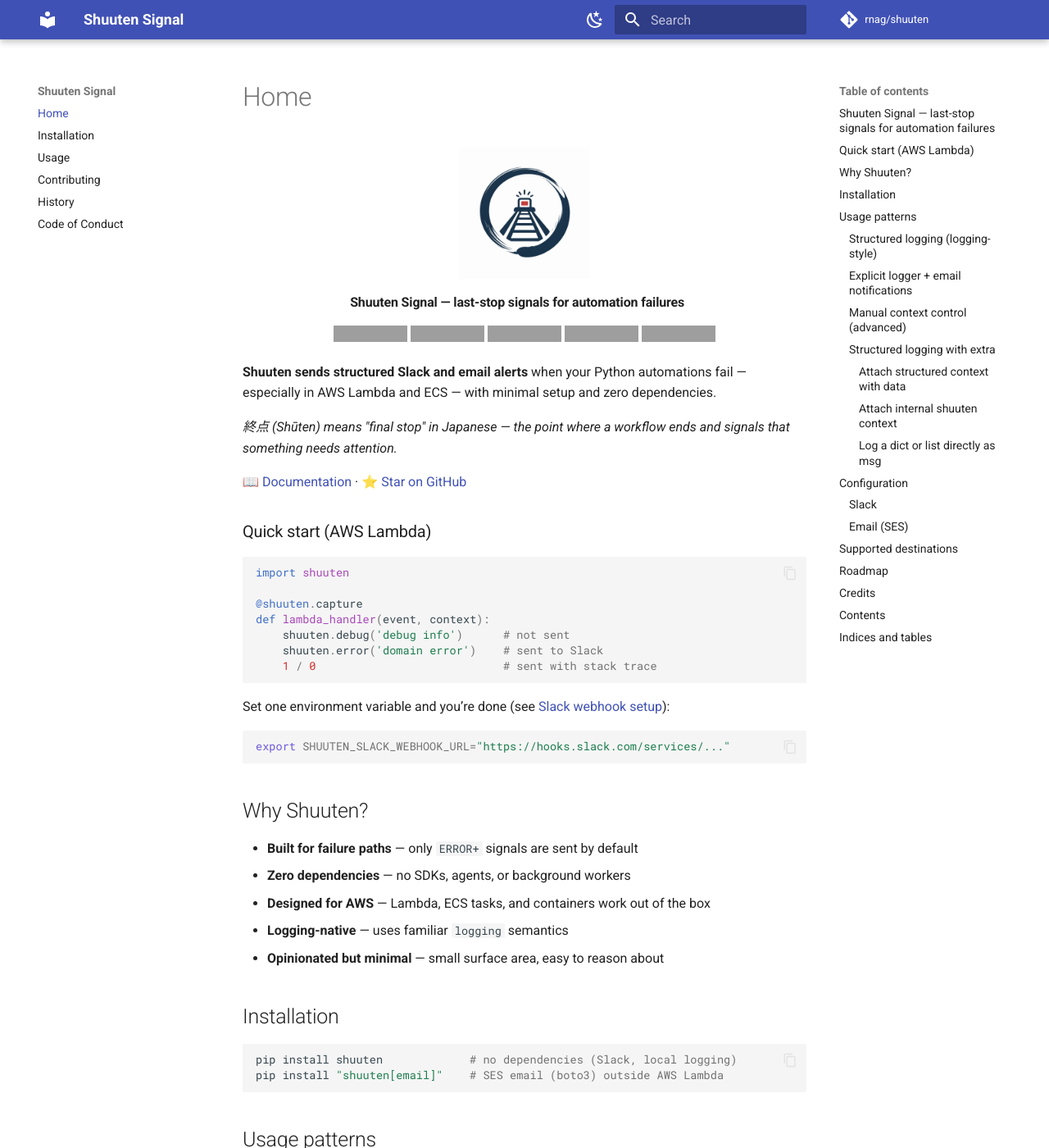
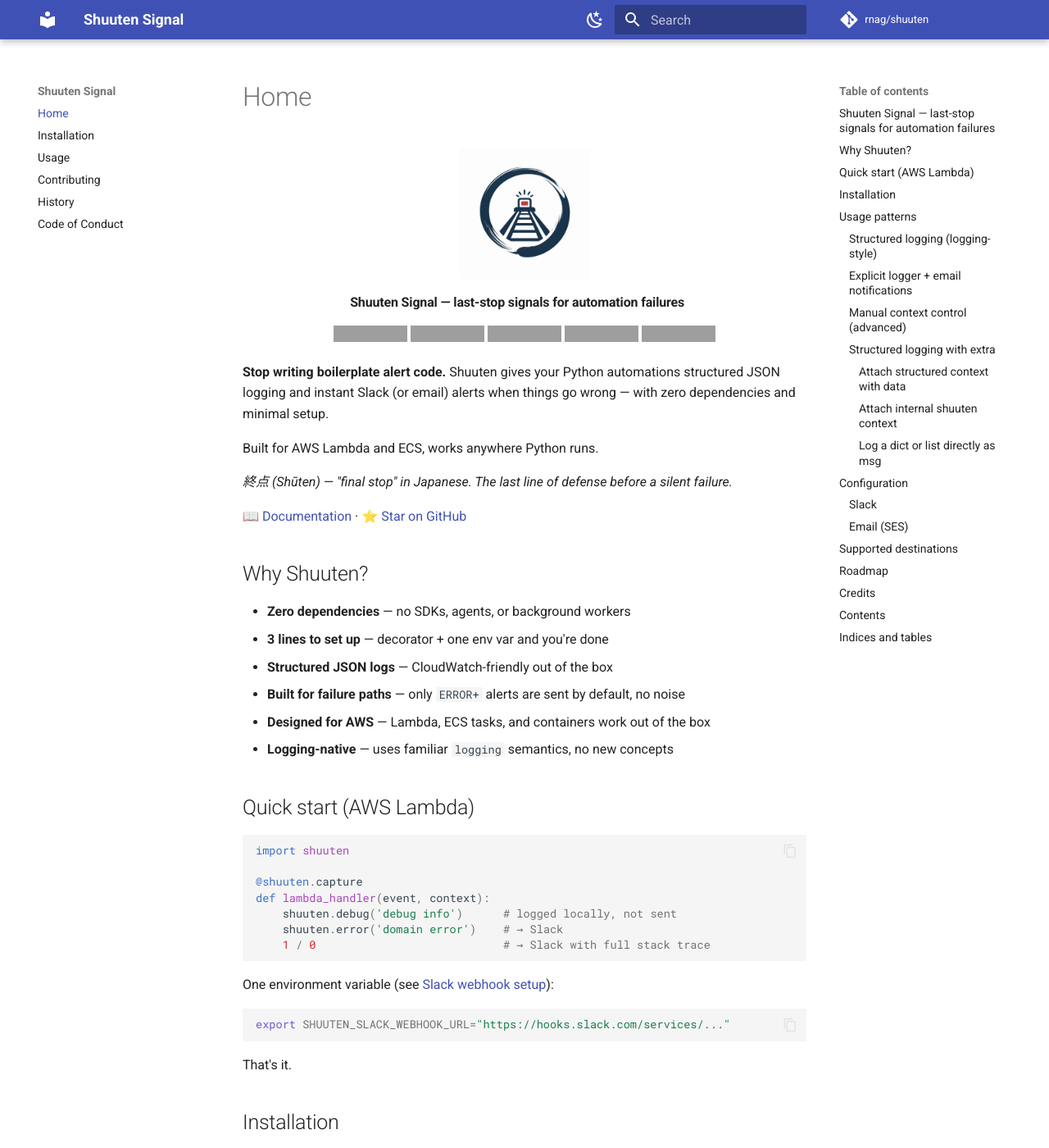
Before and after one commit to rnag/shuuten, an MkDocs documentation site: the page built from docs/index.md, in a window 1280 px wide and 1400 px high. Shown: the whole window at 82% size. Built offline with MkDocs 1.6.1 and Material for MkDocs 9.7.7, drawn with Linux system fonts in a browser that asks for light colours; comment, search, counter and statistics services are not loaded; some of the changed text lies outside the part shown; grey boxes are pictures that could not be loaded.

Commit message:
update docs

````diff
--- a/README.md
+++ b/README.md
@@ -1,7 +1,7 @@
 <div align="center">
 <img alt="logo" width="160" src="https://raw.githubusercontent.com/rnag/shuuten/main/img/logo.png">
 
-**Shuuten Signal — last-stop signals for automation failures**
+**Shuuten — last-stop alerts for Python automations**
 
 [![PyPI version](https://img.shields.io/pypi/v/shuuten.svg)](https://pypi.org/project/shuuten)
 [![PyPI license](https://img.shields.io/pypi/l/shuuten.svg)](https://pypi.org/project/shuuten)
@@ -13,38 +13,42 @@
 
 <!--intro-start-->
 
-**Shuuten sends structured Slack and email alerts** when your Python automations fail — especially in AWS Lambda and ECS — with minimal setup and zero dependencies.
+**Stop writing boilerplate alert code.** Shuuten gives your Python automations structured JSON logging and instant Slack (or email) alerts when things go wrong — with zero dependencies and minimal setup.
 
-*終点 (Shūten) means "final stop" in Japanese — the point where a workflow ends and signals that something needs attention.*
+Built for AWS Lambda and ECS, works anywhere Python runs.
+
+*終点 (Shūten) — "final stop" in Japanese. The last line of defense before a silent failure.*
 
 📖 [Documentation](https://shuuten.ritviknag.com) · ⭐ [Star on GitHub](https://github.com/rnag/shuuten)
 
-### Quick start (AWS Lambda)
+## Why Shuuten?
+
+* **Zero dependencies** — no SDKs, agents, or background workers
+* **3 lines to set up** — decorator + one env var and you're done
+* **Structured JSON logs** — CloudWatch-friendly out of the box
+* **Built for failure paths** — only `ERROR+` alerts are sent by default, no noise
+* **Designed for AWS** — Lambda, ECS tasks, and containers work out of the box
+* **Logging-native** — uses familiar `logging` semantics, no new concepts
+
+## Quick start (AWS Lambda)
 
 ```python
 import shuuten
 
 @shuuten.capture
 def lambda_handler(event, context):
-    shuuten.debug('debug info')      # not sent
-    shuuten.error('domain error')    # sent to Slack
-    1 / 0                            # sent with stack trace
+    shuuten.debug('debug info')      # logged locally, not sent
+    shuuten.error('domain error')    # → Slack
+    1 / 0                            # → Slack with full stack trace
 ```
 
-Set one environment variable and you’re done
-(see [Slack webhook setup](https://docs.slack.dev/messaging/sending-messages-using-incoming-webhooks/)):
+One environment variable (see [Slack webhook setup](https://docs.slack.dev/messaging/sending-messages-using-incoming-webhooks/)):
 
 ```bash
 export SHUUTEN_SLACK_WEBHOOK_URL="https://hooks.slack.com/services/..."
 ```
 
-## Why Shuuten?
-
-* **Built for failure paths** — only `ERROR+` signals are sent by default
-* **Zero dependencies** — no SDKs, agents, or background workers
-* **Designed for AWS** — Lambda, ECS tasks, and containers work out of the box
-* **Logging-native** — uses familiar `logging` semantics
-* **Opinionated but minimal** — small surface area, easy to reason about
+That's it.
 
 ## Installation
 
@@ -188,7 +192,9 @@ You can configure Shuuten via `Config` in code **or** environment variables.
 
 ## Roadmap
 
-* PagerDuty and other alerting destinations
+* MS Teams webhook destination
+* Structlog processor integration
+* PagerDuty / JSM Alerting destination
 * Context manager for exception capture
 * Optional "exceptions-only" alerting mode
 * Expanded ECS and EKS support
````
Also changed, not shown: HISTORY.md (+8 -0 lines), pyproject.toml (+8 -1 lines), 1 other file.
